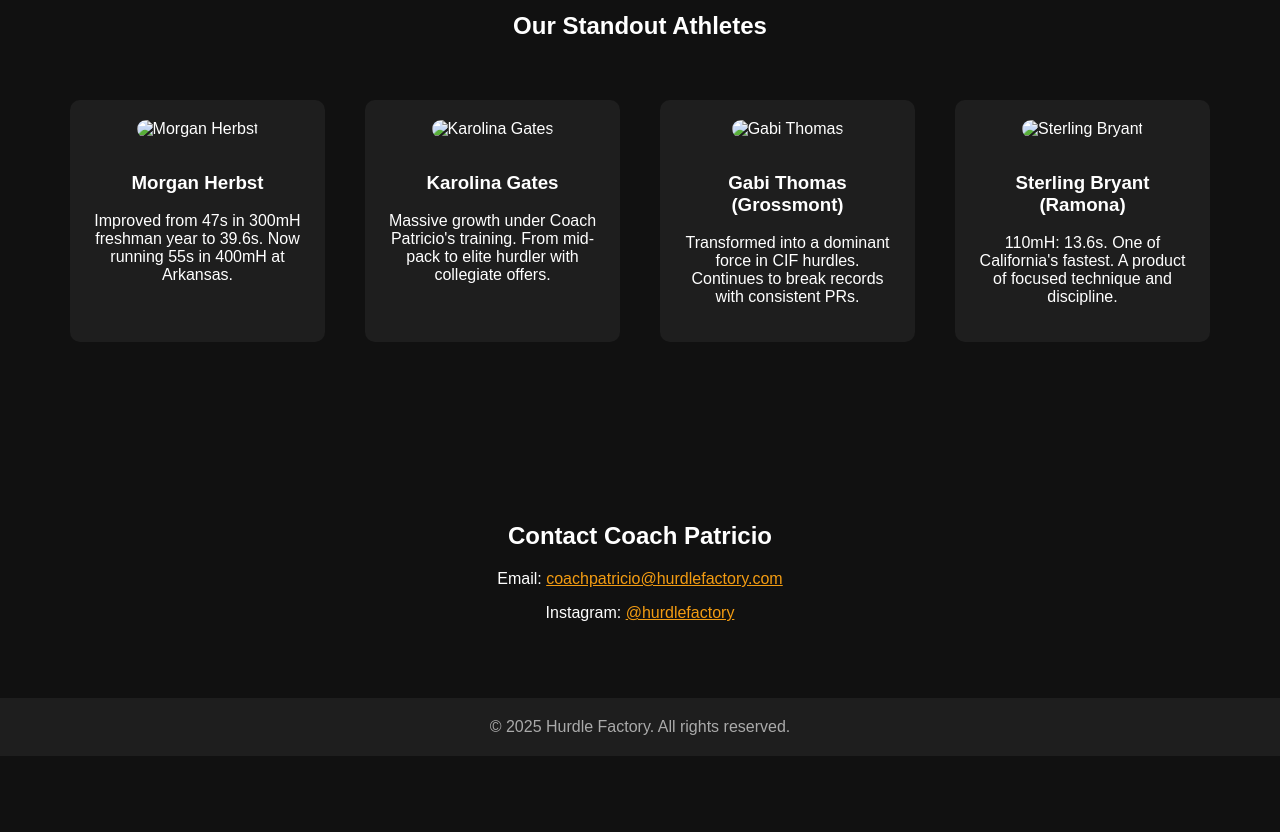
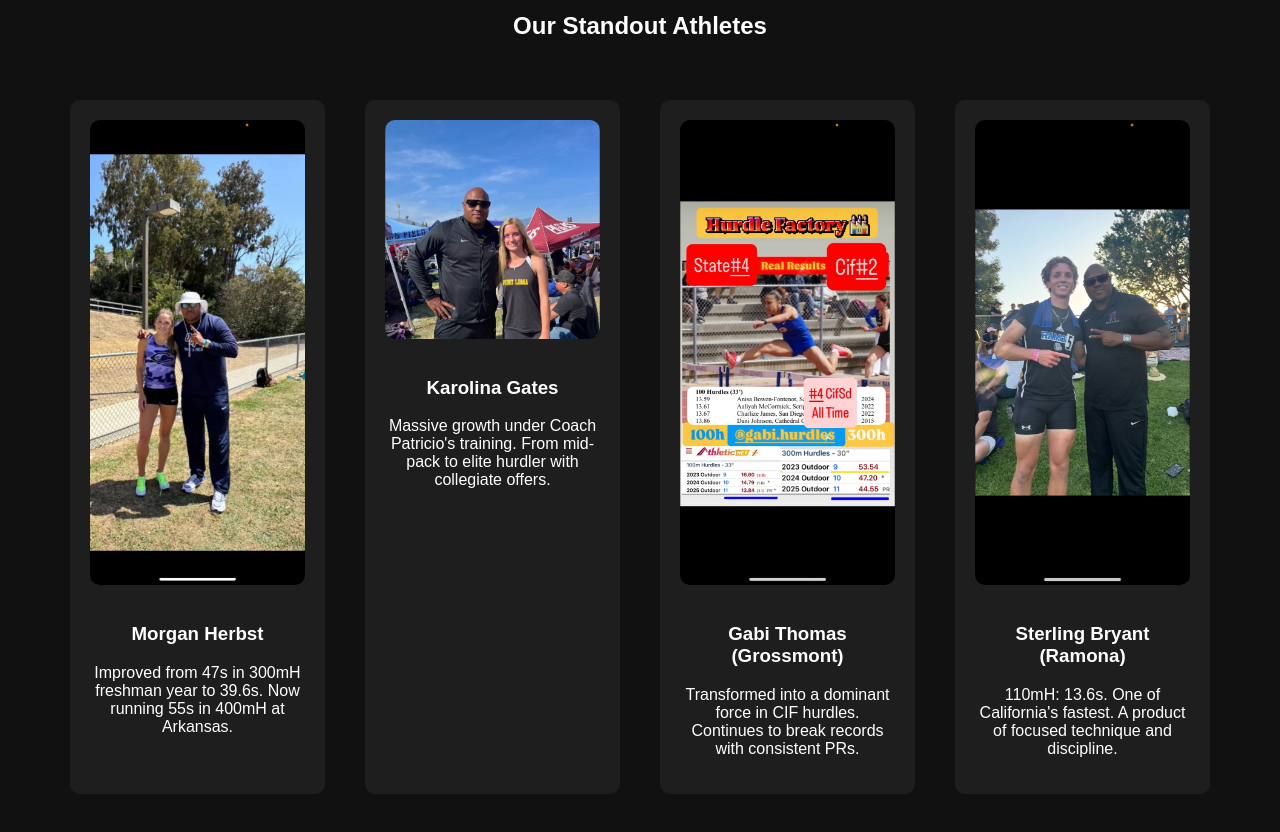
Before and after one commit to omarshanyour/Hurdle-Factory, a plain HTML site: page index.html in a window 1280 px wide. Shown: the part 1040-1872 px from the top of the page. Before the commit the page ends 1796 px from the top, so only its background shows below. Drawn offline with Linux system fonts and the light colour scheme.

Commit message:
Update index.html

```diff
--- a/index.html
+++ b/index.html
@@ -92,25 +92,25 @@
     <div class="athletes">
 
       <div class="athlete">
-        <img src="morganherbst.png" alt="Morgan Herbst" />
+        <img src="morganherbst.jpeg" alt="Morgan Herbst" />
         <h3>Morgan Herbst</h3>
         <p>Improved from 47s in 300mH freshman year to 39.6s. Now running 55s in 400mH at Arkansas.</p>
       </div>
 
       <div class="athlete">
-        <img src="linagates.png" alt="Karolina Gates" />
+        <img src="linagates.jpeg" alt="Karolina Gates" />
         <h3>Karolina Gates</h3>
         <p>Massive growth under Coach Patricio's training. From mid-pack to elite hurdler with collegiate offers.</p>
       </div>
 
       <div class="athlete">
-        <img src="gabithomas.png" alt="Gabi Thomas" />
+        <img src="gabithomas.jpeg" alt="Gabi Thomas" />
         <h3>Gabi Thomas (Grossmont)</h3>
         <p>Transformed into a dominant force in CIF hurdles. Continues to break records with consistent PRs.</p>
       </div>
 
       <div class="athlete">
-        <img src="sterlingbryant.png" alt="Sterling Bryant" />
+        <img src="sterlingbryant.jpeg" alt="Sterling Bryant" />
         <h3>Sterling Bryant (Ramona)</h3>
         <p>110mH: 13.6s. One of California's fastest. A product of focused technique and discipline.</p>
       </div>
```
